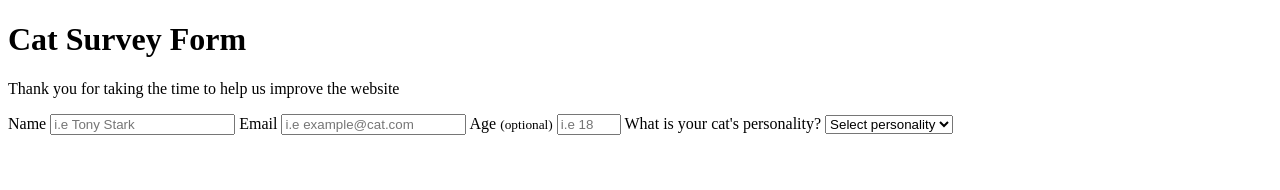
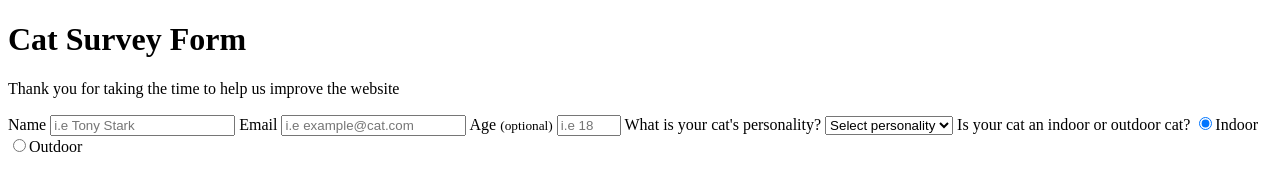
Before and after one commit to aryancodespy/survey-form, a plain HTML site: page index.html in a window 1280 px wide. Drawn offline with Linux system fonts and the light colour scheme.

Commit message:
Add radio inputs

```diff
--- a/index.html
+++ b/index.html
@@ -34,6 +34,11 @@
             <option value="2">Lazy</option>
             <option value="3">Energetic</option>
         </select>
+
+        <!-- Cat Type: Indoor or Outdoor -->
+        <label>Is your cat an indoor or outdoor cat?</label>
+        <input type="radio" name="indoor-outdoor" id="indoor" value="Indoor" checked><label for="indoor">Indoor</label>
+        <input type="radio" name="indoor-outdoor" id="outdoor" value="Outdoor"><label for="outdoor">Outdoor</label>
     </form>
 </body>
 </html>
```
